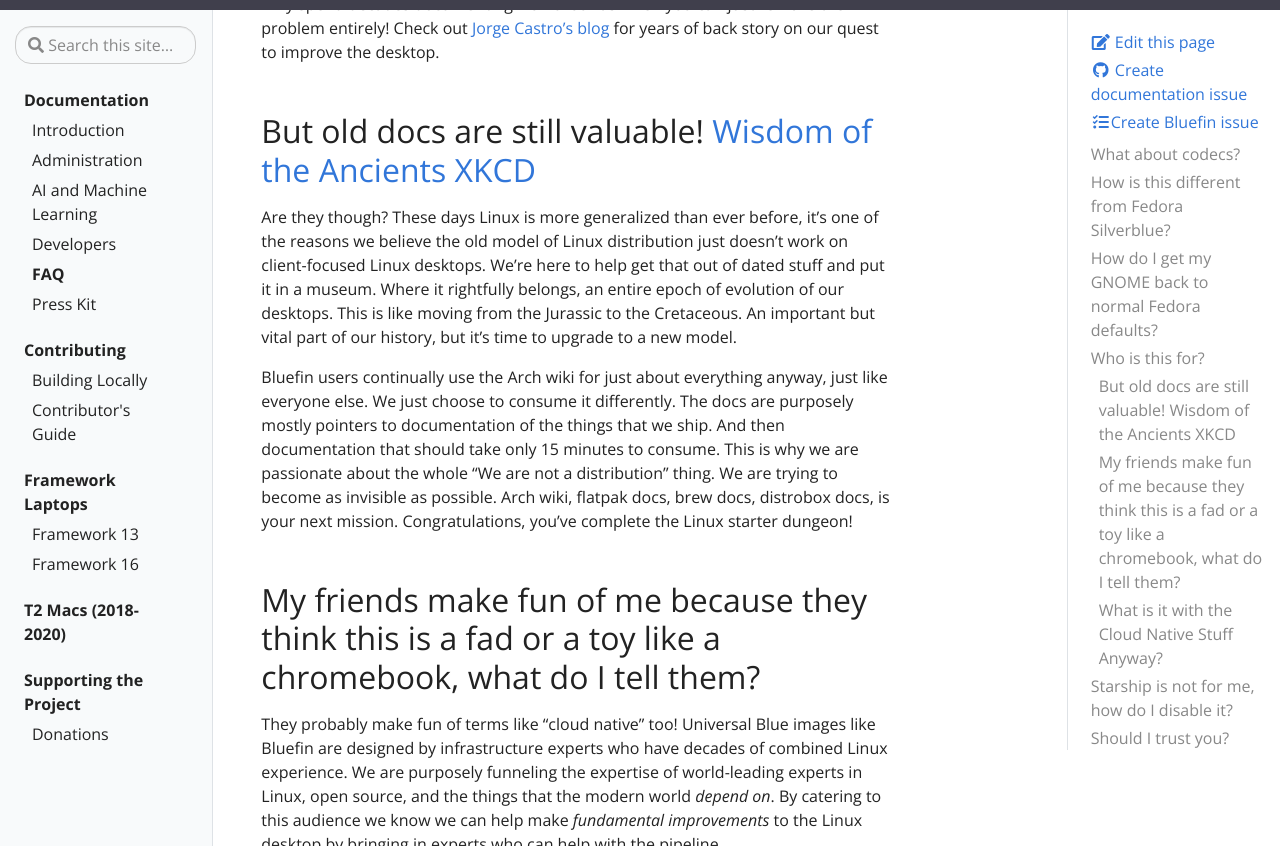
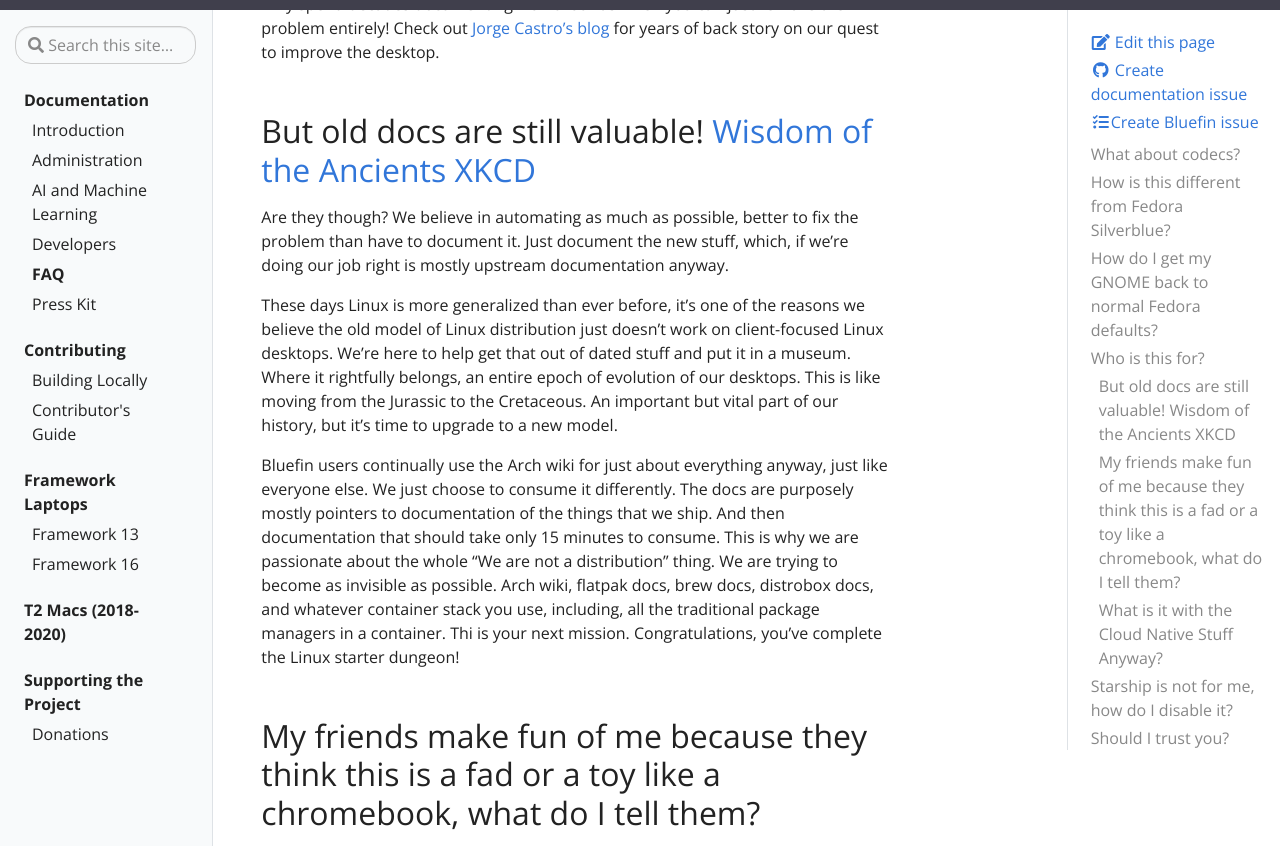
Before and after one commit to ublue-os/bluefin-docs, a Jekyll site: the page built from _docs/FAQ.md, in a window 1280 px wide and 900 px high, scrolled down 1533 px, cut to the strip 54-900 px from the top of the window. Built offline with Jekyll 4.4.1, drawn with Linux system fonts in a browser that asks for light colours.

Commit message:
Update FAQ.md

```diff
--- a/_docs/FAQ.md
+++ b/_docs/FAQ.md
@@ -40,9 +40,11 @@
 
 ## But old docs are still valuable! [Wisdom of the Ancients XKCD](https://xkcd.com/979/)
 
-Are they though? These days Linux is more generalized than ever before, it's one of the reasons we believe the old model of Linux distribution just doesn't work on client-focused Linux desktops. We're here to help get that out of dated stuff and put it in a museum. Where it rightfully belongs, an entire epoch of evolution of our desktops. This is like moving from the Jurassic to the Cretaceous. An important but vital part of our history, but it's time to upgrade to a new model.
+Are they though? We believe in automating as much as possible, better to fix the problem than have to document it. Just document the new stuff, which, if we're doing our job right is mostly upstream documentation anyway.
 
-Bluefin users continually use the Arch wiki for just about everything anyway, just like everyone else. We just choose to consume it differently. The docs are purposely mostly pointers to documentation of the things that we ship. And then documentation that should take only 15 minutes to consume. This is why we are passionate about the whole "We are not a distribution" thing. We are trying to become as invisible as possible. Arch wiki, flatpak docs, brew docs, distrobox docs, is your next mission. Congratulations, you've complete the Linux starter dungeon!
+These days Linux is more generalized than ever before, it's one of the reasons we believe the old model of Linux distribution just doesn't work on client-focused Linux desktops. We're here to help get that out of dated stuff and put it in a museum. Where it rightfully belongs, an entire epoch of evolution of our desktops. This is like moving from the Jurassic to the Cretaceous. An important but vital part of our history, but it's time to upgrade to a new model.
+
+Bluefin users continually use the Arch wiki for just about everything anyway, just like everyone else. We just choose to consume it differently. The docs are purposely mostly pointers to documentation of the things that we ship. And then documentation that should take only 15 minutes to consume. This is why we are passionate about the whole "We are not a distribution" thing. We are trying to become as invisible as possible. Arch wiki, flatpak docs, brew docs, distrobox docs, and whatever container stack you use, including, all the traditional package managers in a container. Thi is your next mission. Congratulations, you've complete the Linux starter dungeon!
 
 ## My friends make fun of me because they think this is a fad or a toy like a chromebook, what do I tell them?
 
```
